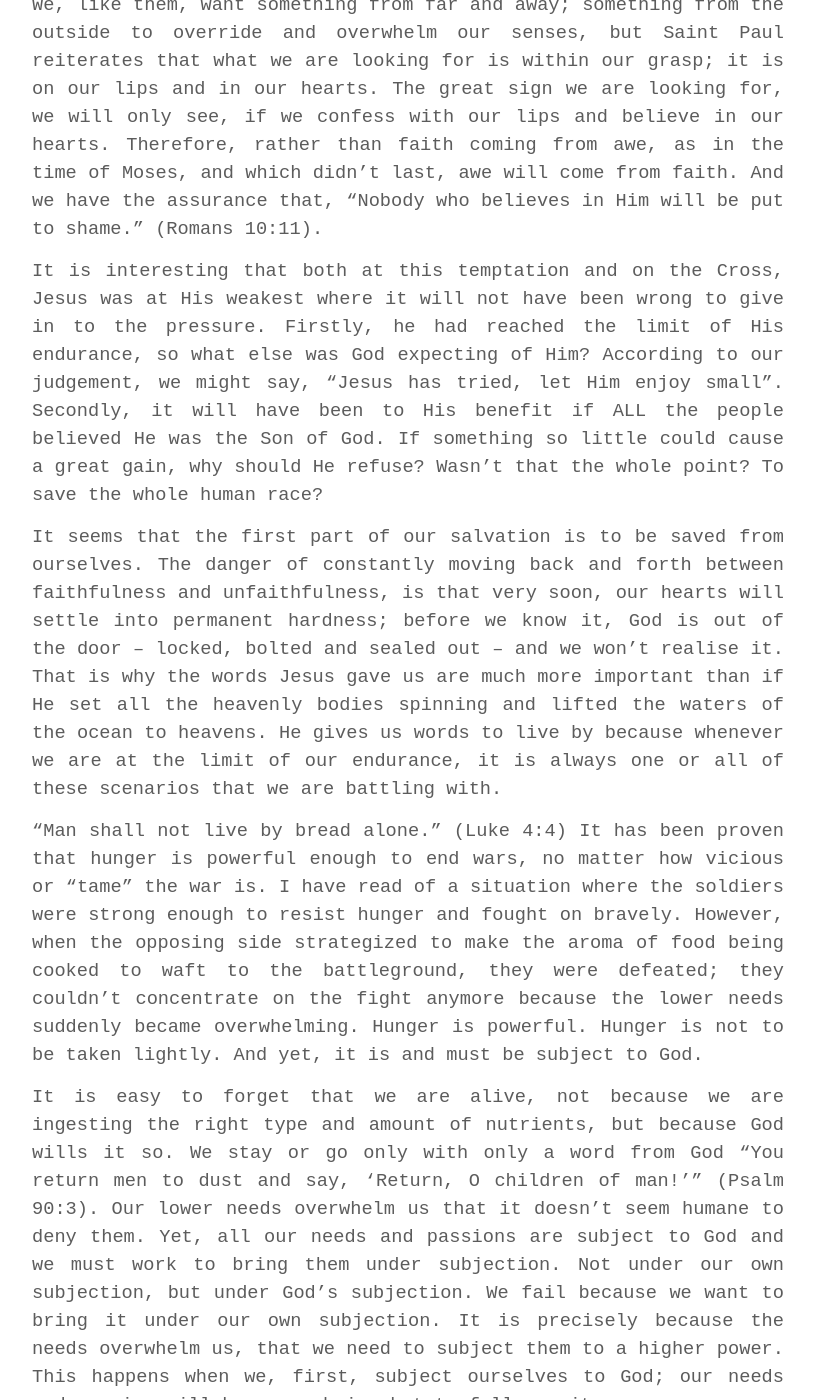
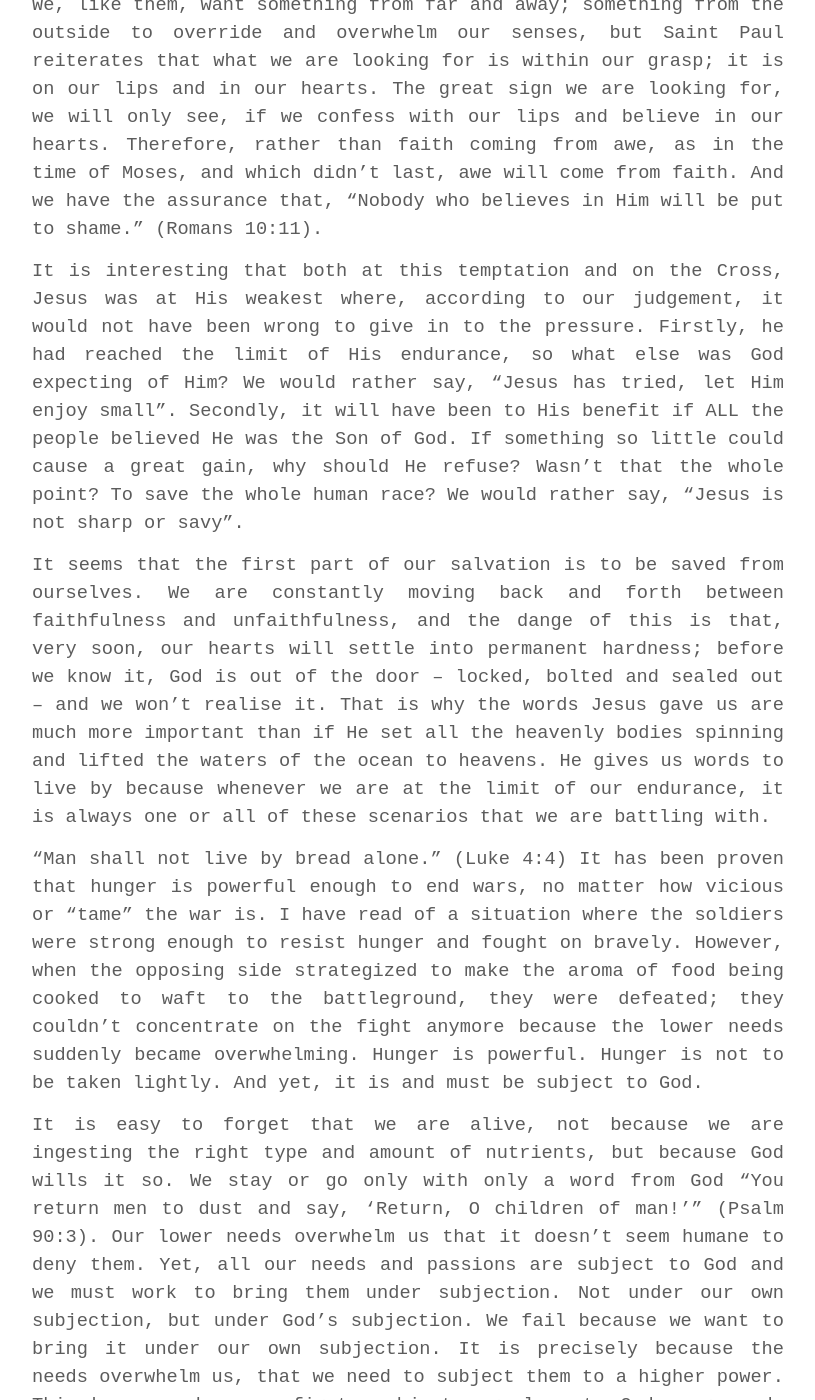
Before and after one commit to soulatcrossroad/dawnscribbler.github.io, a Jekyll site: the page built from _posts/2019-03-10-if-you-are-the-son-of-God.md, in a window 1280 px wide and 1400 px high, scrolled down 1506 px. Shown: the whole window, without its empty margins (232-1047 px from the left). Built offline with Jekyll 4.4.1, drawn with Linux system fonts in a browser that asks for light colours; some web fonts are replaced.

Commit message:
Update 2019-03-10-if-you-are-the-son-of-God.md

```diff
--- a/_posts/2019-03-10-if-you-are-the-son-of-God.md
+++ b/_posts/2019-03-10-if-you-are-the-son-of-God.md
@@ -24,9 +24,9 @@ We are usually faithful to God, some of the time. We seek and follow His will wh
 
 We, like them, want something from far and away; something from the outside to override and overwhelm our senses, but Saint Paul reiterates that what we are looking for is within our grasp; it is on our lips and in our hearts. The great sign we are looking for, we will only see, if we confess with our lips and believe in our hearts. Therefore, rather than faith coming from awe, as in the time of Moses, and which didn’t last, awe will come from faith. And we have the assurance that, “Nobody who believes in Him will be put to shame.” (Romans 10:11).
 
-It is interesting that both at this temptation and on the Cross, Jesus was at His weakest where it will not have been wrong to give in to the pressure. Firstly, he had reached the limit of His endurance, so what else was God expecting of Him? According to our judgement, we might say, “Jesus has tried, let Him enjoy small”.  Secondly, it will have been to His benefit if ALL the people believed He was the Son of God. If something so little could cause a great gain, why should He refuse? Wasn’t that the whole point? To save the whole human race?
+It is interesting that both at this temptation and on the Cross, Jesus was at His weakest where, according to our judgement, it would not have been wrong to give in to the pressure. Firstly, he had reached the limit of His endurance, so what else was God expecting of Him? We would rather say, “Jesus has tried, let Him enjoy small”.  Secondly, it will have been to His benefit if ALL the people believed He was the Son of God. If something so little could cause a great gain, why should He refuse? Wasn’t that the whole point? To save the whole human race? We would rather say, “Jesus is not sharp or savy".
 
-It seems that the first part of our salvation is to be saved from ourselves. The danger of constantly moving back and forth between faithfulness and unfaithfulness, is that very soon, our hearts will settle into permanent hardness; before we know it, God is out of the door – locked, bolted and sealed out – and we won’t realise it.  That is why the words Jesus gave us are much more important than if He set all the heavenly bodies spinning and lifted the waters of the ocean to heavens. He gives us words to live by because whenever we are at the limit of our endurance, it is always one or all of these scenarios that we are battling with.
+It seems that the first part of our salvation is to be saved from ourselves. We are constantly moving back and forth between faithfulness and unfaithfulness, and the dange of this is that, very soon, our hearts will settle into permanent hardness; before we know it, God is out of the door – locked, bolted and sealed out – and we won’t realise it.  That is why the words Jesus gave us are much more important than if He set all the heavenly bodies spinning and lifted the waters of the ocean to heavens. He gives us words to live by because whenever we are at the limit of our endurance, it is always one or all of these scenarios that we are battling with.
 
 “Man shall not live by bread alone.” (Luke 4:4) It has been proven that hunger is powerful enough to end wars, no matter how vicious or “tame” the war is. I have read of a situation where the soldiers were strong enough to resist hunger and fought on bravely. However, when the opposing side strategized to make the aroma of food being cooked to waft to the battleground, they were defeated; they couldn’t concentrate on the fight anymore because the lower needs suddenly became overwhelming. Hunger is powerful. Hunger is not to be taken lightly. And yet, it is and must be subject to God.
 
```
